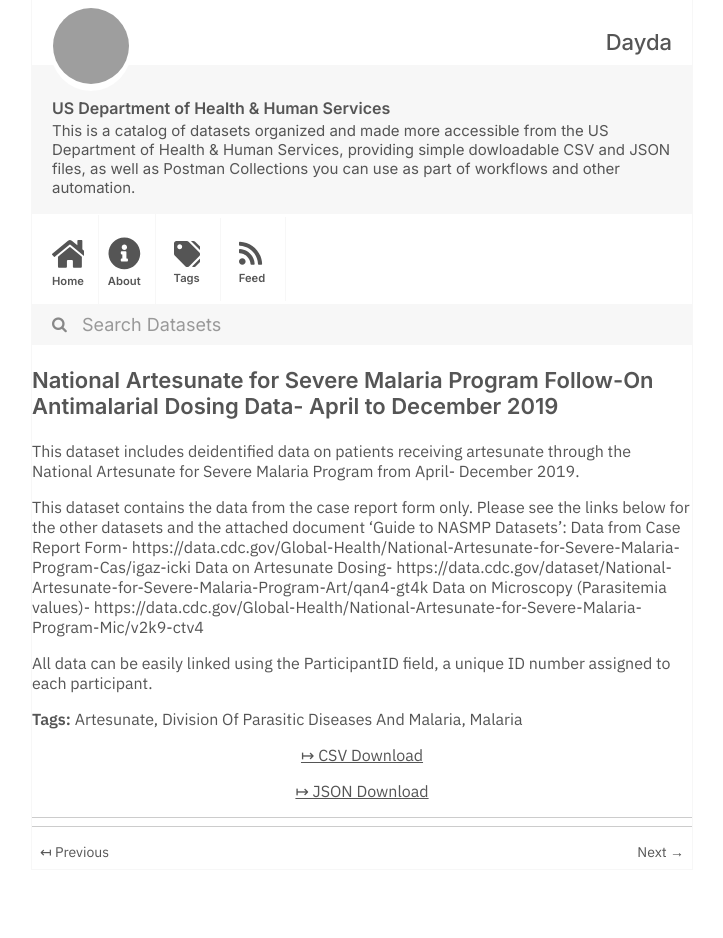
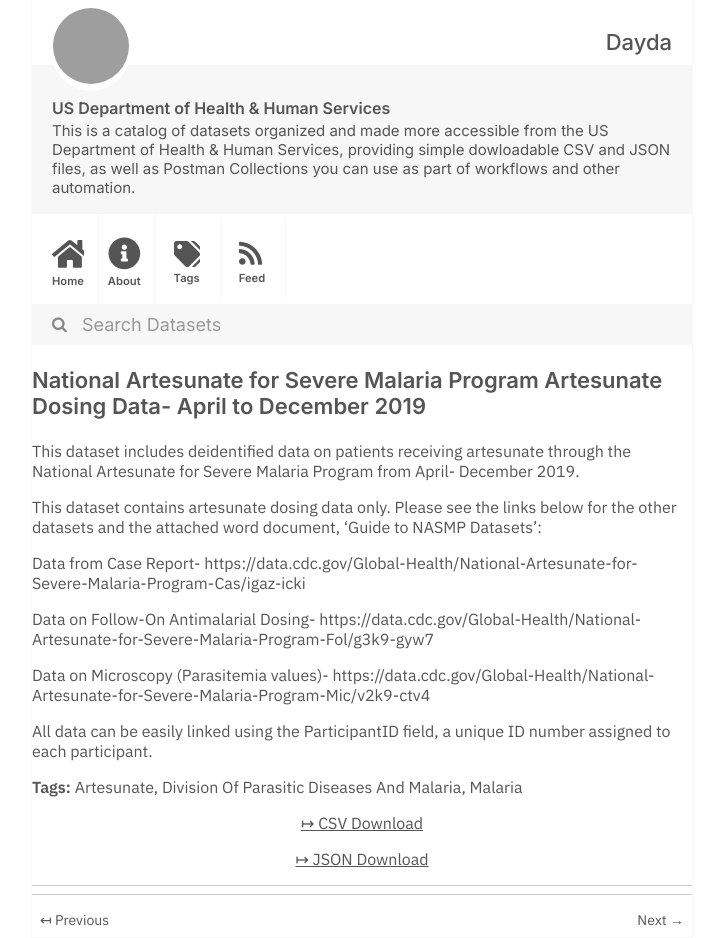
Before and after one commit to dayda-entities/us-department-of-health-and-human-services, a Jekyll site: the page built from _posts/2020-11-10-national-artesunate-for-severe.md, in a window 1280 px wide, cut to the strip 0-938 px from the top of the page. Shown: the whole strip, without its empty margins (278-1001 px from the left). Built offline with Jekyll 4.4.1, drawn with Linux system fonts in a browser that asks for light colours; before the commit the page ends 900 px from its top, so only the background shows below that; grey boxes are pictures that could not be loaded.

Commit message:
Publish Data

```diff
--- a/_posts/2020-11-10-national-artesunate-for-severe.md
+++ b/_posts/2020-11-10-national-artesunate-for-severe.md
@@ -1,9 +1,9 @@
 ---
 title: >-
-  National Artesunate for Severe Malaria Program Follow-On Antimalarial Dosing
-  Data- April to December 2019
-created: '2020-11-10T16:17:49.751781'
-modified: '2021-04-30T02:08:45.095362'
+  National Artesunate for Severe Malaria Program Artesunate Dosing Data- April
+  to December 2019
+created: '2020-11-10T16:17:50.045265'
+modified: '2021-04-06T03:10:30.439145'
 state: active
 type: dataset
 tags:
@@ -11,17 +11,20 @@ tags:
   - Division Of Parasitic Diseases And Malaria
   - Malaria
 groups: []
-csv_url: 'https://data.cdc.gov/api/views/g3k9-gyw7/rows.csv?accessType=DOWNLOAD'
-json_url: 'https://data.cdc.gov/api/views/g3k9-gyw7/rows.json?accessType=DOWNLOAD'
+csv_url: 'https://data.cdc.gov/api/views/qan4-gt4k/rows.csv?accessType=DOWNLOAD'
+json_url: 'https://data.cdc.gov/api/views/qan4-gt4k/rows.json?accessType=DOWNLOAD'
 layout: post
 
 ---
 This dataset includes deidentified data on patients receiving artesunate through the National Artesunate for Severe Malaria Program from April- December 2019.
 
-This dataset contains the data from the case report form only.
-Please see the links below for the other datasets and the attached document 'Guide to NASMP Datasets':
-Data from Case Report Form- https://data.cdc.gov/Global-Health/National-Artesunate-for-Severe-Malaria-Program-Cas/igaz-icki
-Data on Artesunate Dosing- https://data.cdc.gov/dataset/National-Artesunate-for-Severe-Malaria-Program-Art/qan4-gt4k
+This dataset contains artesunate dosing data only.
+Please see the links below for the other datasets and the attached word document, 'Guide to NASMP Datasets':
+
+Data from Case Report- https://data.cdc.gov/Global-Health/National-Artesunate-for-Severe-Malaria-Program-Cas/igaz-icki
+
+Data on Follow-On Antimalarial Dosing- https://data.cdc.gov/Global-Health/National-Artesunate-for-Severe-Malaria-Program-Fol/g3k9-gyw7
+
 Data on Microscopy (Parasitemia values)- https://data.cdc.gov/Global-Health/National-Artesunate-for-Severe-Malaria-Program-Mic/v2k9-ctv4
 
 All data can be easily linked using the ParticipantID field, a unique ID number assigned to each participant.
```
